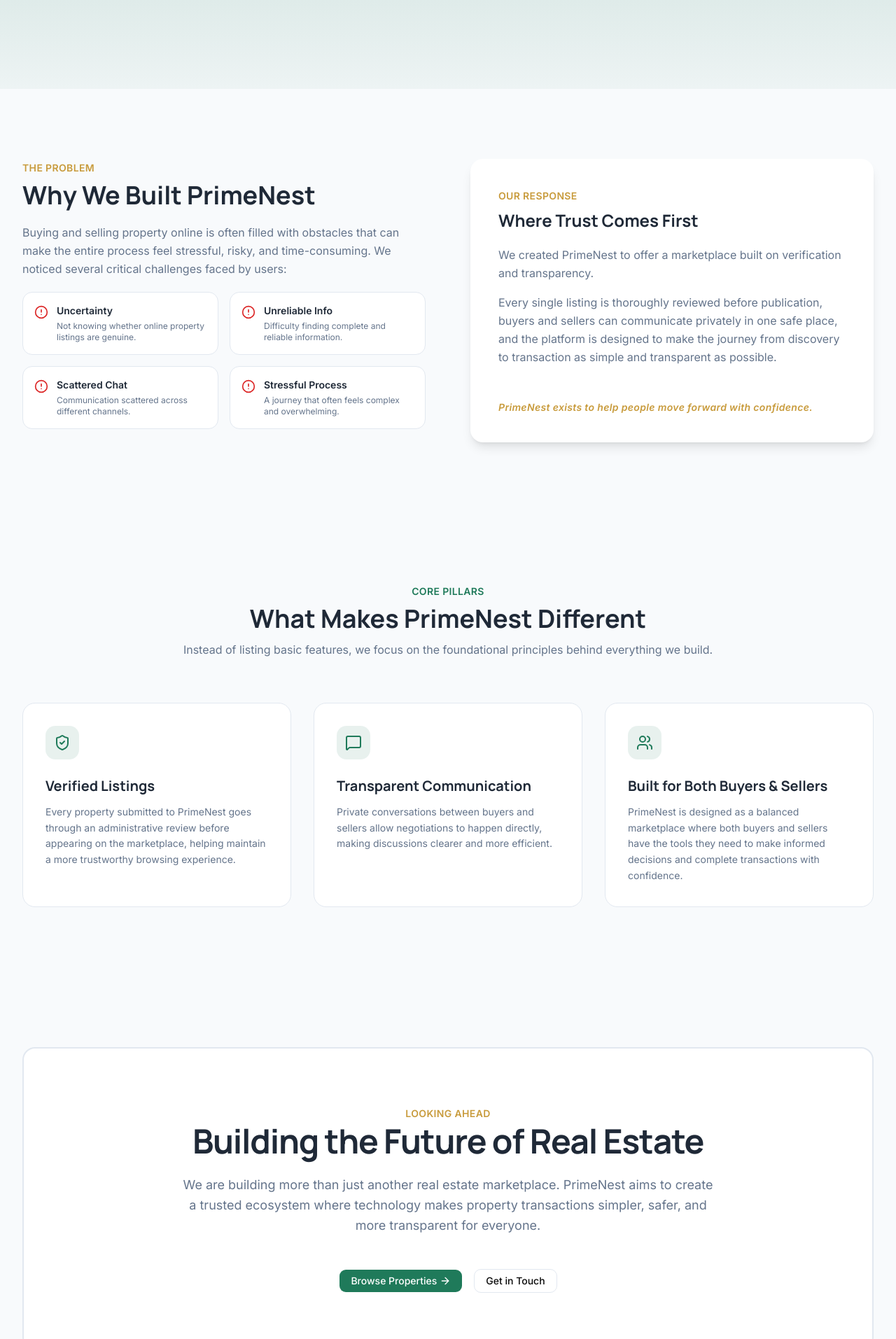
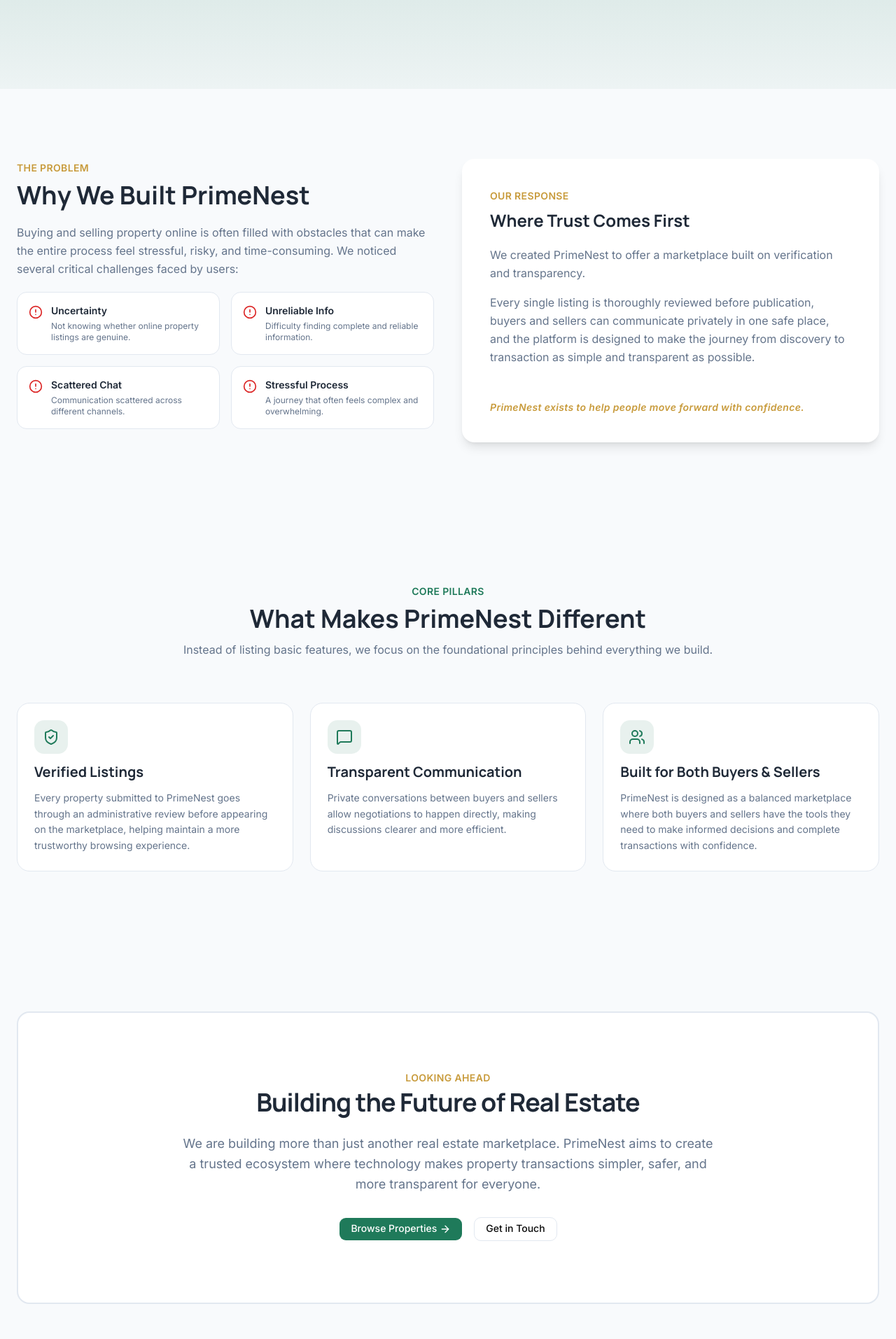
Before and after one commit to arafatYasir/PrimeNest, a React (Vite) app in the folder frontend/: page /about in a window 1280 px wide. Shown: the part 420-2333 px from the top of the page at 70% size. Built offline with nearby package versions, Linux system fonts and the light colour scheme; no server answers.

Commit message:
Added responsiveness to about us page and changed container max width

```diff
--- a/frontend/src/components/Container.tsx
+++ b/frontend/src/components/Container.tsx
@@ -2,7 +2,7 @@ import { cn } from "@/lib/utils"
 
 const Container = ({ children, className }: { children: React.ReactNode, className?: string }) => {
     return (
-        <div className={cn("container mx-auto py-16 xs:py-20 sm:py-25 px-4 sm:px-6 lg:px-8", className)}>
+        <div className={cn("w-full max-w-[1360px] mx-auto py-16 xs:py-20 sm:py-25 px-4 sm:px-6", className)}>
             {children}
         </div>
     )
--- a/frontend/src/components/Navbar.tsx
+++ b/frontend/src/components/Navbar.tsx
@@ -15,11 +15,12 @@ import { Show, SignInButton, UserButton } from "@clerk/react";
 import { navItems } from "@/lib/data";
 
 export default function Navbar() {
+    // States
     const [open, setOpen] = useState(false);
 
     return (
         <header className="sticky top-0 z-999 w-full border-b border-border bg-background/80 backdrop-blur-sm supports-backdrop-filter:bg-background/50">
-            <nav className="container mx-auto flex h-16 items-center justify-between px-4 sm:px-6 lg:px-8">
+            <nav className="max-w-[1360px] mx-auto flex h-16 items-center justify-between px-4 sm:px-6">
                 {/* ---- Left: Hamburger ---- */}
                 <div className="flex items-center gap-3 lg:gap-0">
                     {/* ---- Mobile menu trigger ---- */}
--- a/frontend/src/components/about/AboutCTA.tsx
+++ b/frontend/src/components/about/AboutCTA.tsx
@@ -10,7 +10,7 @@ const AboutCTA = () => {
                 <div className="relative overflow-hidden rounded-2xl bg-card p-6 xs:p-8 sm:p-10 md:p-12 lg:p-20 text-center border-2 border-border">
                     <div className="relative z-10 max-w-3xl mx-auto space-y-6">
                         <span className="text-sm font-semibold tracking-wide text-accent uppercase">Looking Ahead</span>
-                        <h2 className="mt-1 font-heading text-2xl xs:text-3xl sm:text-4xl md:text-5xl font-bold tracking-tight text-text">
+                        <h2 className="mt-1 font-heading text-xl xs:text-2xl sm:text-3xl md:text-4xl font-bold tracking-tight text-text">
                             Building the Future of Real Estate
                         </h2>
 
@@ -18,7 +18,7 @@ const AboutCTA = () => {
                             We are building more than just another real estate marketplace. PrimeNest aims to create a trusted ecosystem where technology makes property transactions simpler, safer, and more transparent for everyone.
                         </p>
 
-                        <div className="flex flex-col sm:flex-row items-center justify-center gap-4 pt-6">
+                        <div className="flex flex-col xs:flex-row items-center justify-center gap-2 sm:gap-4 py-2">
                             <Link to="/properties" className="w-full sm:w-auto">
                                 <Button
                                     size="lg"
--- a/frontend/src/components/about/WhatMakesUsDifferent.tsx
+++ b/frontend/src/components/about/WhatMakesUsDifferent.tsx
@@ -1,5 +1,6 @@
 import Container from "../Container"
 import { aboutUsCorePillars } from "@/lib/data"
+import { cn } from "@/lib/utils"
 import type { AboutUsCorePillar } from "@/types/global"
 
 const WhatMakesUsDifferent = () => {
@@ -8,7 +9,7 @@ const WhatMakesUsDifferent = () => {
             <Container>
                 <div className="text-center max-w-3xl mx-auto mb-12 sm:mb-16">
                     <span className="text-sm font-semibold tracking-wide text-secondary uppercase">Core Pillars</span>
-                    <h2 className="mt-2 font-heading text-2xl xs:text-3xl sm:text-4xl font-bold text-text">
+                    <h2 className="mt-2 font-heading text-xl xs:text-2xl sm:text-3xl md:text-4xl font-bold text-text">
                         What Makes PrimeNest Different
                     </h2>
                     <p className="mt-3 text-sm xs:text-base text-text-secondary">
@@ -16,16 +17,19 @@ const WhatMakesUsDifferent = () => {
                     </p>
                 </div>
 
-                <div className="grid grid-cols-1 md:grid-cols-3 gap-6 sm:gap-8">
-                    {aboutUsCorePillars.map(({icon: Icon, title, description}: AboutUsCorePillar) => (
-                        <div key={title} className="group relative flex flex-col p-6 sm:p-8 rounded-2xl border border-border bg-card hover:border-secondary/25 transition-all duration-300">
-                            <div className="flex size-12 items-center justify-center rounded-xl bg-secondary/10 text-secondary mb-6">
-                                <Icon className="size-6" />
+                <div className="grid grid-cols-1 sm:grid-cols-2 lg:grid-cols-3 gap-6">
+                    {aboutUsCorePillars.map(({icon: Icon, title, description}: AboutUsCorePillar, i: number) => (
+                        <div key={title} className={cn(
+                            "group relative flex flex-col p-4 xs:p-6 rounded-2xl border border-border bg-card hover:border-secondary/30 transition-all duration-250 space-y-3",
+                            i === 2 && "sm:col-span-2 lg:col-span-1"
+                        )}>
+                            <div className="flex size-10 sm:size-12 items-center justify-center rounded-xl bg-secondary/10 text-secondary">
+                                <Icon className="size-5 sm:size-6" />
                             </div>
-                            <h3 className="font-heading text-lg sm:text-xl font-bold text-text mb-3">
+                            <h3 className="font-heading text-base xs:text-lg sm:text-xl font-bold text-text">
                                 {title}
                             </h3>
-                            <p className="text-sm text-text-secondary leading-relaxed">
+                            <p className="text-xs xs:text-sm text-text-secondary leading-relaxed">
                                 {description}
                             </p>
                         </div>
--- a/frontend/src/components/about/WhyBuiltPrimeNest.tsx
+++ b/frontend/src/components/about/WhyBuiltPrimeNest.tsx
@@ -6,7 +6,7 @@ const WhyBuiltPrimeNest = () => {
     return (
         <section>
             <Container>
-                <div className="grid grid-cols-1 lg:grid-cols-12 gap-10 lg:gap-16 items-start">
+                <div className="grid grid-cols-1 lg:grid-cols-12 gap-10 items-start">
                     {/* ---- Left Column ---- */}
                     <div className="lg:col-span-6 space-y-5">
                         <div>
```
